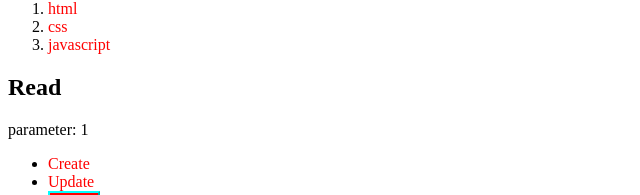
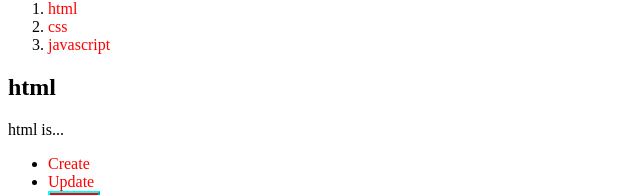
Before and after one commit to Naseungil/nextjs_app_ex, a Next.js app: page /read/1 in a window 1280 px wide. Shown: the part 251-446 px from the top of the page, without its empty margins (0-640 px from the left). Built offline with nearby package versions, Linux system fonts and the light colour scheme; data requests are answered from the project's data file.

Commit message:
타이틀 바디 생성

```diff
--- a/src/app/read/[id]/page.js
+++ b/src/app/read/[id]/page.js
@@ -1,8 +1,15 @@
-export default function Read(props) {
+export default async function Read(props) {
+  const response = await fetch(
+    `http://localhost:9999/topics/${props.params.id}`
+  );
+  const topic = await response.json(); //json->object
+  console.log(topic);
+
   return (
     <div>
-      <h2>Read</h2>
-      <p>parameter: {props.params.id}</p>
+      <h2>{topic.title}</h2>
+      {/* <p>parameter: {props.params.id}</p> */}
+      <p>{topic.body}</p>
     </div>
   );
 }
```
